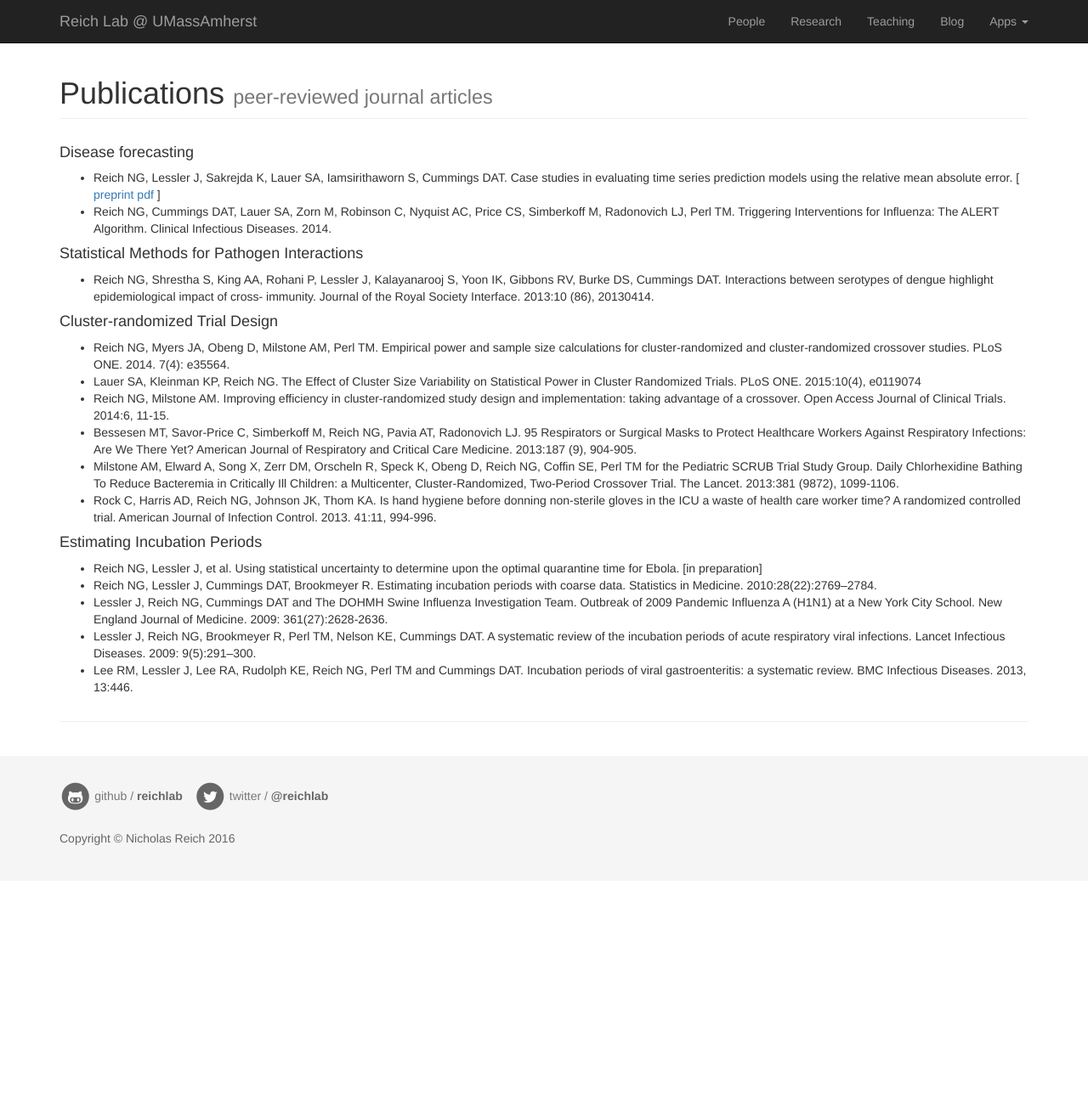
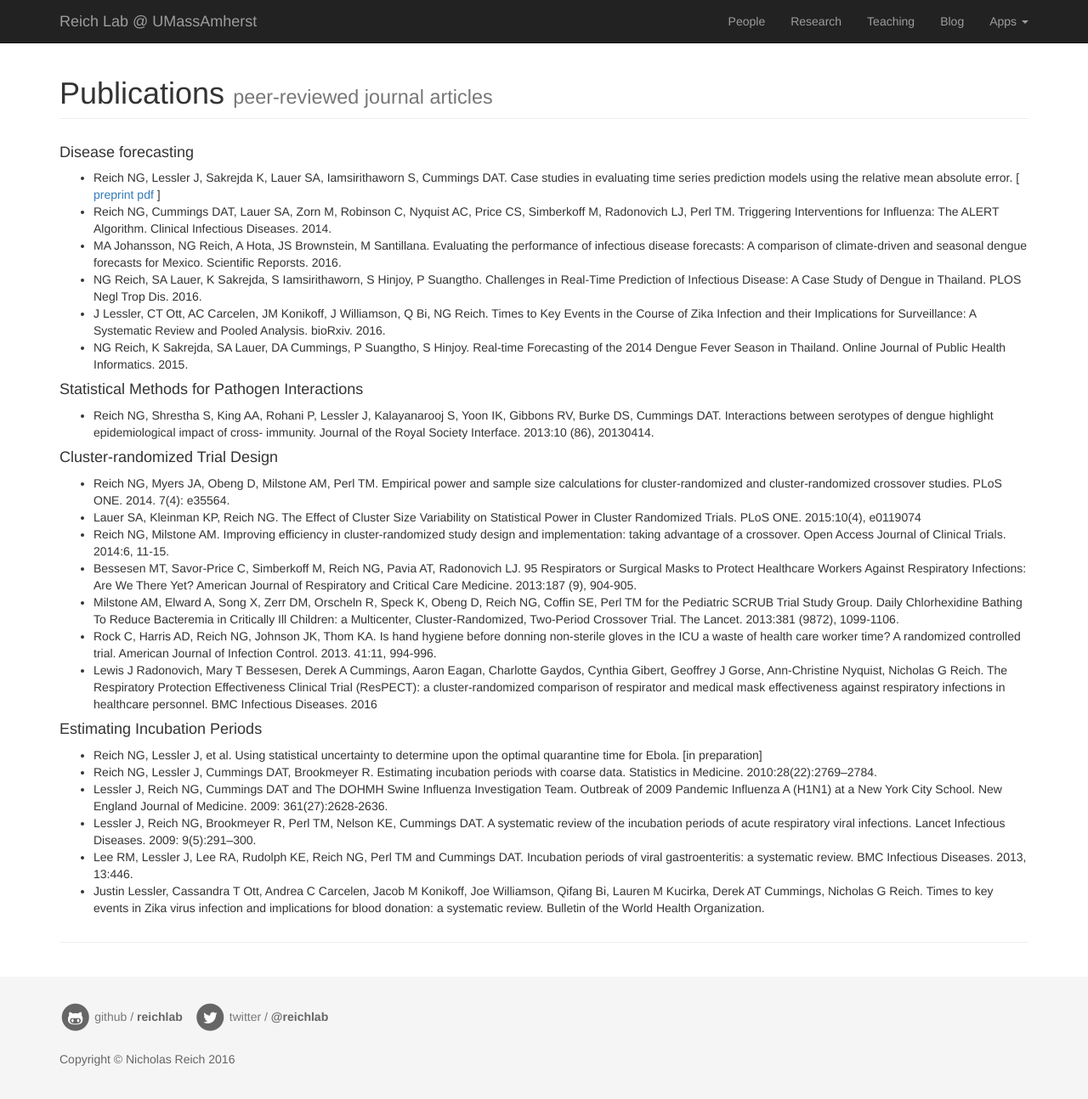
Before and after one commit to reichlab/reichlab.github.io, a Jekyll site: the page built from publications.html, in a window 1280 px wide and 1297 px high. Shown: the top 1294 px of the window at 85% size. Built offline with Jekyll 4.4.1, drawn with Linux system fonts in a browser that asks for light colours; comment, search, counter and statistics services are not loaded.

Commit message:
Add recent publications

```diff
--- a/publications.html
+++ b/publications.html
@@ -29,6 +29,10 @@
 				        <ul>
 					          <li>Reich NG, Lessler J, Sakrejda K, Lauer SA, Iamsirithaworn S, Cummings DAT. Case studies in evaluating time series prediction models using the relative mean absolute error. [ <a href="http://works.bepress.com/nicholas_reich/11">preprint pdf</a> ]</li>
 					          <li> Reich NG, Cummings DAT, Lauer SA, Zorn M, Robinson C, Nyquist AC, Price CS, Simberkoff M, Radonovich LJ, Perl TM. Triggering Interventions for Influenza: The ALERT Algorithm. Clinical Infectious Diseases. 2014.</li>
+						  <li> MA Johansson, NG Reich, A Hota, JS Brownstein, M Santillana. Evaluating the performance of infectious disease forecasts: A comparison of climate-driven and seasonal dengue forecasts for Mexico. Scientific Reporsts. 2016.</li>
+		                                  <li> NG Reich, SA Lauer, K Sakrejda, S Iamsirithaworn, S Hinjoy, P Suangtho. Challenges in Real-Time Prediction of Infectious Disease: A Case Study of Dengue in Thailand. PLOS Negl Trop Dis. 2016.</li>
+	                                          <li> J Lessler, CT Ott, AC Carcelen, JM Konikoff, J Williamson, Q Bi, NG Reich. Times to Key Events in the Course of Zika Infection and their Implications for Surveillance: A Systematic Review and Pooled Analysis. bioRxiv. 2016.</li>
+		                                  <li> NG Reich, K Sakrejda, SA Lauer, DA Cummings, P Suangtho, S Hinjoy. Real-time Forecasting of the 2014 Dengue Fever Season in Thailand. Online Journal of Public Health Informatics. 2015. </li>
 				        </ul>
                 <h4 id="interactions">Statistical Methods for Pathogen Interactions</h4>
 				        <ul>
@@ -45,6 +49,7 @@
 					          <li> Bessesen MT, Savor-Price C, Simberkoff M, Reich NG, Pavia AT, Radonovich LJ. 95 Respirators or Surgical Masks to Protect Healthcare Workers Against Respiratory Infections: Are We There Yet? American Journal of Respiratory and Critical Care Medicine. 2013:187 (9), 904-905.</li>
 					          <li> Milstone AM, Elward A, Song X, Zerr DM, Orscheln R, Speck K, Obeng D, Reich NG, Coffin SE, Perl TM for the Pediatric SCRUB Trial Study Group. Daily Chlorhexidine Bathing To Reduce Bacteremia in Critically Ill Children: a Multicenter, Cluster-Randomized, Two-Period Crossover Trial. The Lancet. 2013:381 (9872), 1099-1106.</li>
 					          <li> Rock C, Harris AD, Reich NG, Johnson JK, Thom KA. Is hand hygiene before donning non-sterile gloves in the ICU a waste of health care worker time? A randomized controlled trial. American Journal of Infection Control. 2013. 41:11, 994-996.</li>
+						  <li> Lewis J Radonovich, Mary T Bessesen, Derek A Cummings, Aaron Eagan, Charlotte Gaydos, Cynthia Gibert, Geoffrey J Gorse, Ann-Christine Nyquist, Nicholas G Reich. The Respiratory Protection Effectiveness Clinical Trial (ResPECT): a cluster-randomized comparison of respirator and medical mask effectiveness against respiratory infections in healthcare personnel. BMC Infectious Diseases. 2016 </li>
 				        </ul>
                 <h4 id="incper">Estimating Incubation Periods</h4>
 				        <ul>
@@ -54,6 +59,7 @@
 					          <li> Lessler J, Reich NG, Cummings DAT and The DOHMH Swine Influenza Investigation Team. Outbreak of 2009 Pandemic Influenza A (H1N1) at a New York City School. New England Journal of Medicine. 2009: 361(27):2628-2636.</li>
 					          <li> Lessler J, Reich NG, Brookmeyer R, Perl TM, Nelson KE, Cummings DAT. A systematic review of the incubation periods of acute respiratory viral infections. Lancet Infectious Diseases. 2009: 9(5):291–300.</li>
 					          <li> Lee RM, Lessler J, Lee RA, Rudolph KE, Reich NG, Perl TM and Cummings DAT. Incubation periods of viral gastroenteritis: a systematic review. BMC Infectious Diseases. 2013, 13:446.</li>
+						  <li> Justin Lessler, Cassandra T Ott, Andrea C Carcelen, Jacob M Konikoff, Joe Williamson, Qifang Bi, Lauren M Kucirka, Derek AT Cummings, Nicholas G Reich. Times to key events in Zika virus infection and implications for blood donation: a systematic review.  Bulletin of the World Health Organization.</li>
 				        </ul>
             </div>
         </div>
```
